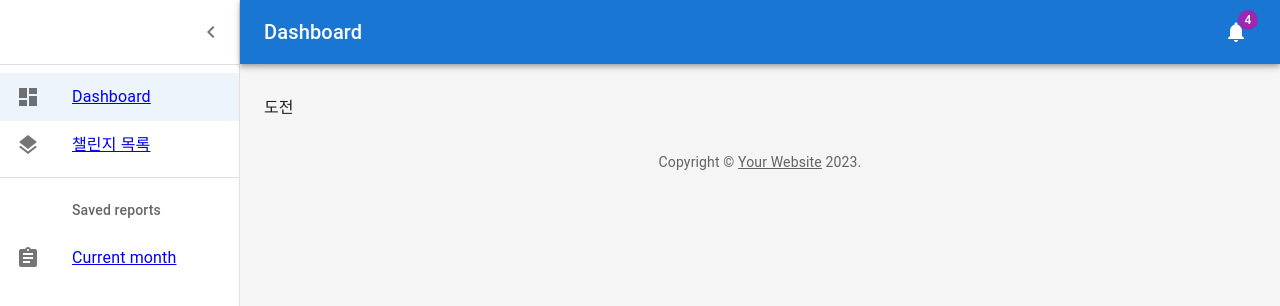
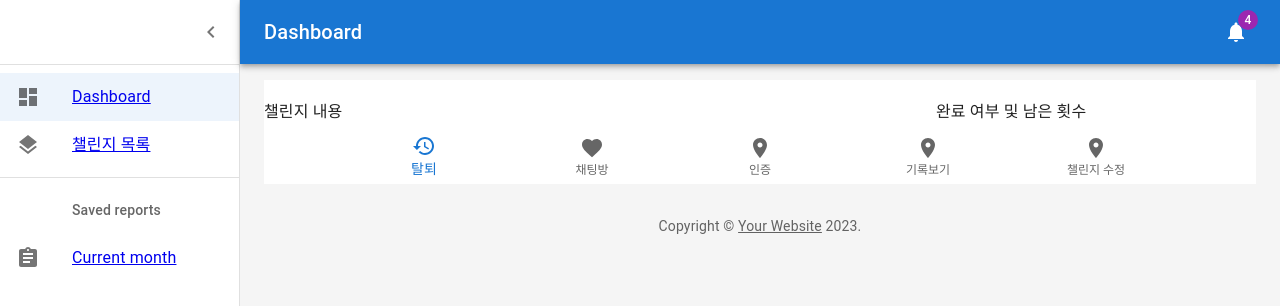
Before and after one commit to nsnnsn12/challenge-planner-fe, a React (Create React App) app: page /challenge in a window 1280 px wide. Shown: the top 306 px of the page. Built offline with nearby package versions, Linux system fonts and the light colour scheme.

Commit message:
feature challenge list

```diff
--- a/src/pages/challenge/index.tsx
+++ b/src/pages/challenge/index.tsx
@@ -1,7 +1,107 @@
 import * as React from "react";
+import Box from "@mui/material/Box";
+import List from "@mui/material/List";
+import ListItem from "@mui/material/ListItem";
+import ListItemButton from "@mui/material/ListItemButton";
+import ListItemIcon from "@mui/material/ListItemIcon";
+import ListItemText from "@mui/material/ListItemText";
+import Divider from "@mui/material/Divider";
+import InboxIcon from "@mui/icons-material/Inbox";
+import DraftsIcon from "@mui/icons-material/Drafts";
+import { Grid } from "@mui/material";
+import BottomNavigation from "@mui/material/BottomNavigation";
+import BottomNavigationAction from "@mui/material/BottomNavigationAction";
+import RestoreIcon from "@mui/icons-material/Restore";
+import FavoriteIcon from "@mui/icons-material/Favorite";
+import LocationOnIcon from "@mui/icons-material/LocationOn";
 
 export default function Challenge() {
+  const [value, setValue] = React.useState(0);
   return (
-    <div>도전</div>
+    <Box sx={{ width: "100%", bgcolor: "background.paper" }}>
+      <Grid container spacing={2}>
+        <Grid item xs={8}>
+          <ListItemText primary="챌린지 내용" />
+        </Grid>
+        <Grid item xs={4}>
+          <ListItemText primary="완료 여부 및 남은 횟수" />
+        </Grid>
+      </Grid>
+      <Grid item xs={4}>
+          <BottomNavigation
+            showLabels
+            value={value}
+            onChange={(event, newValue) => {
+              setValue(newValue);
+            }}
+          >
+            <BottomNavigationAction label="탈퇴" icon={<RestoreIcon />} />
+            <BottomNavigationAction label="채팅방" icon={<FavoriteIcon />} />
+            <BottomNavigationAction label="인증" icon={<LocationOnIcon />} />
+            <BottomNavigationAction
+              label="기록보기"
+              icon={<LocationOnIcon />}
+            />
+            <BottomNavigationAction
+              label="챌린지 수정"
+              icon={<LocationOnIcon />}
+            />
+          </BottomNavigation>
+        </Grid>
+      {/* <nav aria-label="main mailbox folders">
+        <List>
+          <ListItem divider>
+            <Box width={"100%"}>
+              <Grid container spacing={2}>
+                <Grid item xs={8}>
+                  <ListItemText primary="챌린지 내용" />
+                </Grid>
+                <Grid item xs={4}>
+                  <ListItemText primary="완료 여부 및 남은 횟수" />
+                </Grid>
+                <Grid item xs={4}>
+                  <BottomNavigation
+                    showLabels
+                    value={value}
+                    onChange={(event, newValue) => {
+                      setValue(newValue);
+                    }}
+                  >
+                    <BottomNavigationAction
+                      label="탈퇴"
+                      icon={<RestoreIcon />}
+                    />
+                    <BottomNavigationAction
+                      label="채팅방"
+                      icon={<FavoriteIcon />}
+                    />
+                    <BottomNavigationAction
+                      label="인증"
+                      icon={<LocationOnIcon />}
+                    />
+                    <BottomNavigationAction
+                      label="기록보기"
+                      icon={<LocationOnIcon />}
+                    />
+                    <BottomNavigationAction
+                      label="챌린지 수정"
+                      icon={<LocationOnIcon />}
+                    />
+                  </BottomNavigation>
+                </Grid>
+              </Grid>
+            </Box>
+          </ListItem>
+          <ListItem divider>
+            <ListItemButton>
+              <ListItemIcon>
+                <DraftsIcon />
+              </ListItemIcon>
+              <ListItemText primary="Drafts" />
+            </ListItemButton>
+          </ListItem>
+        </List>
+      </nav> */}
+    </Box>
   );
 }
```
